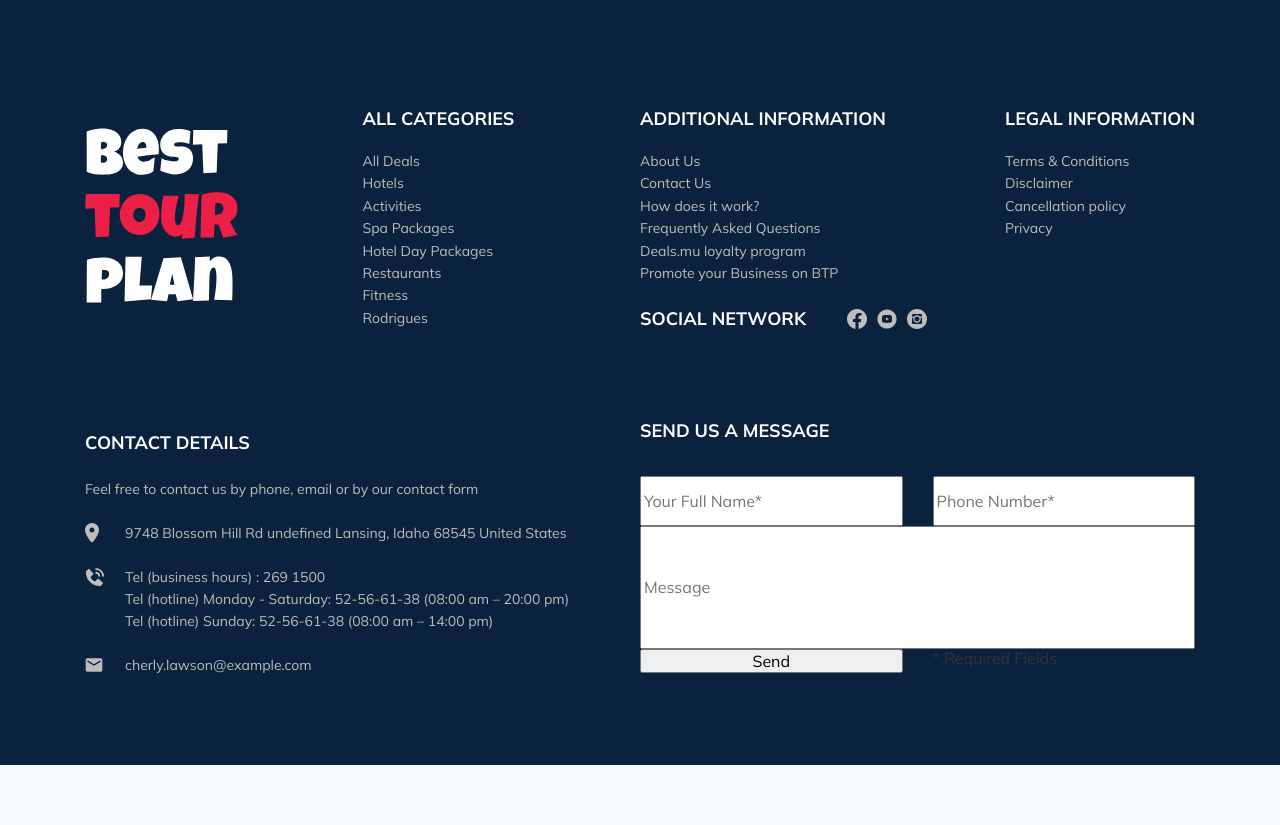
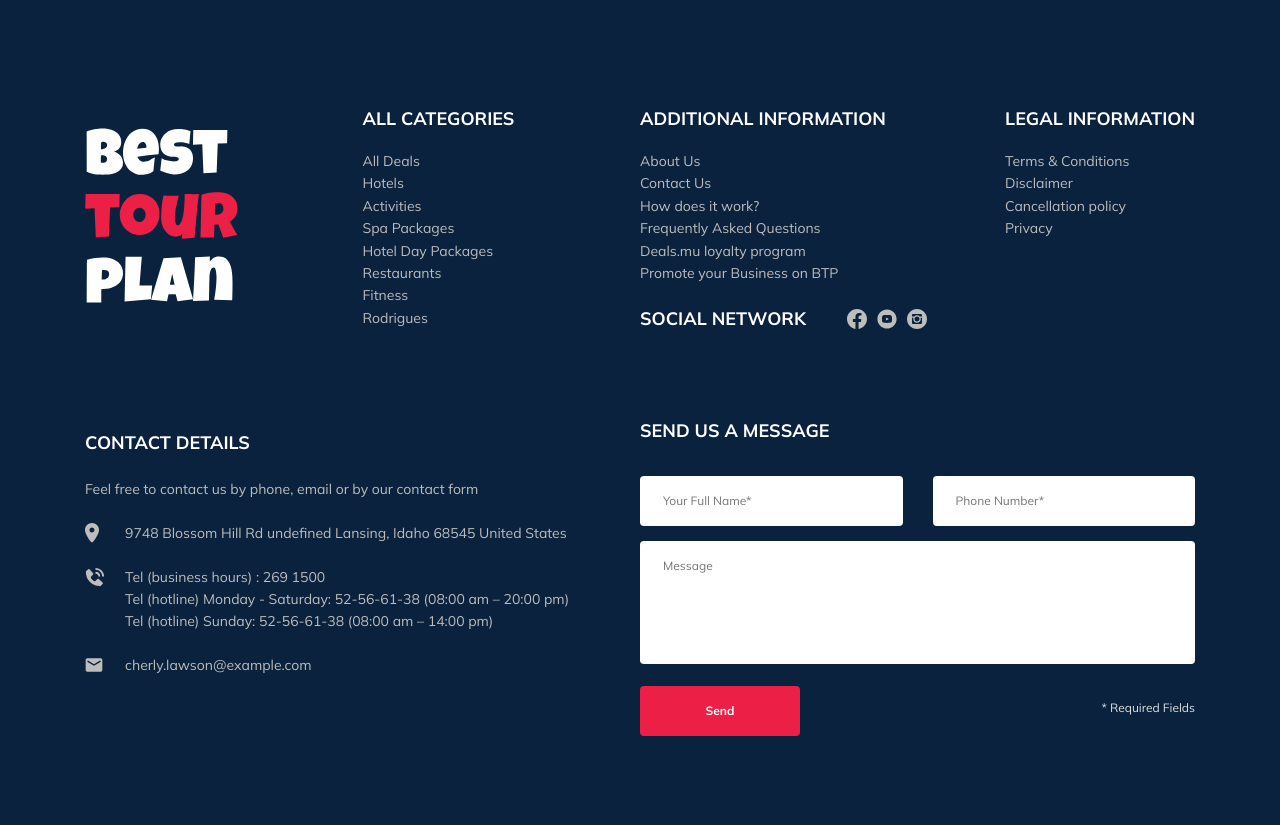
Before and after one commit to hwnd1982/tour-plan, a PHP site: page / in a window 1280 px wide. Shown: the part 3434-4259 px from the top of the page. Before the commit the page ends 4199 px from the top, so only its background shows below. Run offline with PHP 8.4, Linux system fonts and the light colour scheme.

Commit message:
create: style for footer block

```diff
--- a/css/style.css
+++ b/css/style.css
@@ -1712,15 +1712,54 @@ template {
 .form__input-bar {
   display: -ms-grid;
   display: grid;
+  height: 260px;
   -webkit-column-gap: 30px;
           column-gap: 30px;
+  row-gap: 15px;
   -ms-grid-rows: 50px 123px 1fr;
   -ms-grid-columns: 0.5fr 0.5fr;
       grid-template: 50px 123px 1fr / 0.5fr 0.5fr;
+  font-size: 12px;
+  line-height: 15px;
+}
+
+.form__name, .form__phone {
+  padding: 18px 23px;
+  color: #bdbdbd;
+  border: none;
+  border-radius: 4px;
 }
 
 .form__message {
   grid-column: span 2;
+  padding: 18px 23px;
+  overflow: hidden;
+  resize: none;
+  border: none;
+  border-radius: 4px;
+  color: #bdbdbd;
+}
+
+.form__button {
+  width: 160px;
+  height: 50px;
+  -ms-flex-item-align: end;
+      -ms-grid-row-align: end;
+      align-self: end;
+  background: #ec1f46;
+  border: none;
+  border-radius: 4px;
+  color: #ffffff;
+  font-weight: bold;
+}
+
+.form__note {
+  -ms-grid-column-align: end;
+      justify-self: end;
+  -ms-flex-item-align: center;
+      -ms-grid-row-align: center;
+      align-self: center;
+  color: #e0e0e0;
 }
 
 @media (max-width: 1200px) {
--- a/index.html
+++ b/index.html
@@ -1105,7 +1105,7 @@
           <div class="form__input-bar">
             <input type="text" class="form__name" placeholder="Your Full Name*">
             <input type="text" class="form__phone" placeholder="Phone Number*">
-            <input type="text" class="form__message" placeholder="Message">
+            <textarea name="Message" cols="30" rows="5" class="form__message" placeholder="Message"></textarea>
             <button class="form__button">Send</button>
             <span class="form__note">* Required Fields</span>
           </div>
--- a/sass/blocks/_footer.sass
+++ b/sass/blocks/_footer.sass
@@ -109,7 +109,35 @@
     text-transform: uppercase
   &__input-bar
     display: grid
+    height: 260px
     column-gap: 30px
+    row-gap: 15px
     grid-template: 50px 123px 1fr / 0.5fr 0.5fr
+    font-size: 12px
+    line-height: 15px
+  &__name, &__phone
+    padding: 18px 23px
+    color: $link-color
+    border: none
+    border-radius: 4px
   &__message
     grid-column: span 2
+    padding: 18px 23px
+    overflow: hidden
+    resize: none
+    border: none
+    border-radius: 4px
+    color: $link-color
+  &__button
+    width: 160px
+    height: 50px
+    align-self: end
+    background: $primery
+    border: none
+    border-radius: 4px
+    color: $alt-text-color
+    font-weight: bold
+  &__note
+    justify-self: end
+    align-self: center
+    color: #e0e0e0
```
Also changed, not shown: 1 other file.
